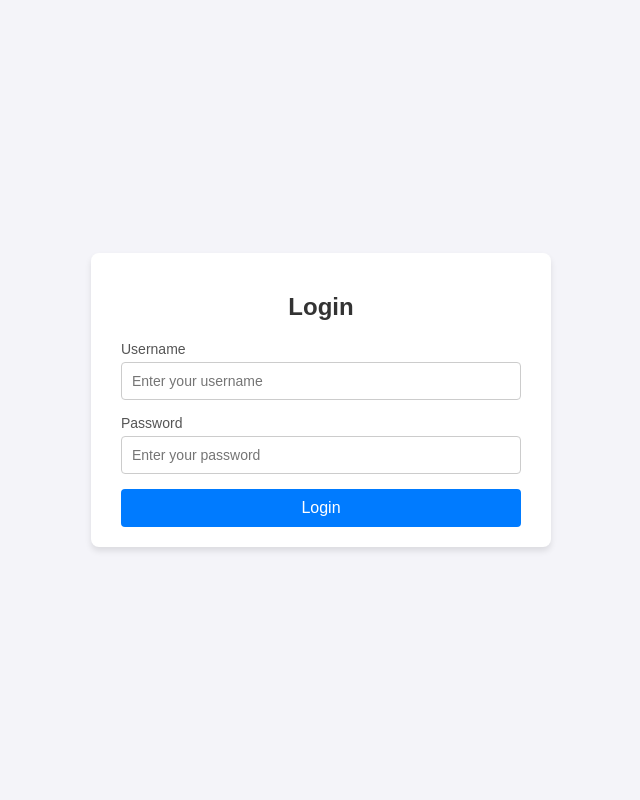
After one commit to emilybraunb/LoginGirl, a Flask app: template templates/login.html in a window 1280 px wide. The commit adds this page. Shown: the whole page, without its empty margins (319-959 px from the left). Run offline with Flask 3, Linux system fonts and the light colour scheme; the template is opened without the code that fills it, so the values that code supplies are empty.

Commit message:
tudo no py

```diff
--- /dev/null
+++ b/app.py
@@ -0,0 +1,33 @@
+# codigo igual o em js, mas em python #
+
+from flask import Flask, render_template, request, redirect, url_for
+
+app = Flask(__name__)
+
+# Credenciais corretas
+valid_username = "Emizinha"
+valid_password = "Emizinha123"
+
+@app.route('/')
+def login():
+    return render_template('login.html', error=None)
+
+@app.route('/login', methods=['POST'])
+def login_post():
+    # Obtém os valores inseridos pelo usuário
+    entered_username = request.form.get('username')
+    entered_password = request.form.get('password')
+
+    # Verifica se as credenciais são válidas
+    if entered_username == valid_username and entered_password == valid_password:
+        return redirect(url_for('home'))
+    else:
+        # Retorna à página de login com mensagem de erro
+        return render_template('login.html', error="Usuário ou senha incorretos. Tente novamente.")
+
+@app.route('/home')
+def home():
+    return render_template('home.html')
+
+if __name__ == '__main__':
+    app.run(debug=True)
--- a/home.html
+++ b/templates/home.html
@@ -1,3 +1,5 @@
+<!--home adaptado flask-->
+
 <!DOCTYPE html>
 <html lang="en">
 <head>
--- /dev/null
+++ b/templates/login.html
@@ -0,0 +1,30 @@
+<!DOCTYPE html>
+<html lang="en">
+<head>
+    <meta charset="UTF-8">
+    <meta name="viewport" content="width=device-width, initial-scale=1.0">
+    <title>Login</title>
+    <link rel="stylesheet" href="{{ url_for('static', filename='styles.css') }}">
+</head>
+<body>
+    <div class="login-container">
+        <form action="/login" method="POST" class="login-form">
+            <h2>Login</h2>
+            <div class="form-group">
+                <label for="username">Username</label>
+                <input type="text" id="username" name="username" placeholder="Enter your username" required>
+            </div>
+            <div class="form-group">
+                <label for="password">Password</label>
+                <input type="password" id="password" name="password" placeholder="Enter your password" required>
+            </div>
+            <button type="submit" class="login-button">Login</button>
+        </form>
+        <!-- Mensagem de erro que será exibida quando houver falha no login -->
+        {% if error %}
+        <div id="error-message" style="color: red; margin-top: 10px;">{{ error }}</div>
+        {% endif %}
+    </div>
+    <script src="{{ url_for('static', filename='script.js') }}"></script>
+</body>
+</html>
```
Also changed, not shown: index.html (deleted, +0 -42 lines), static/script.js (renamed from script.js), static/styles.css (renamed from styles.css).
